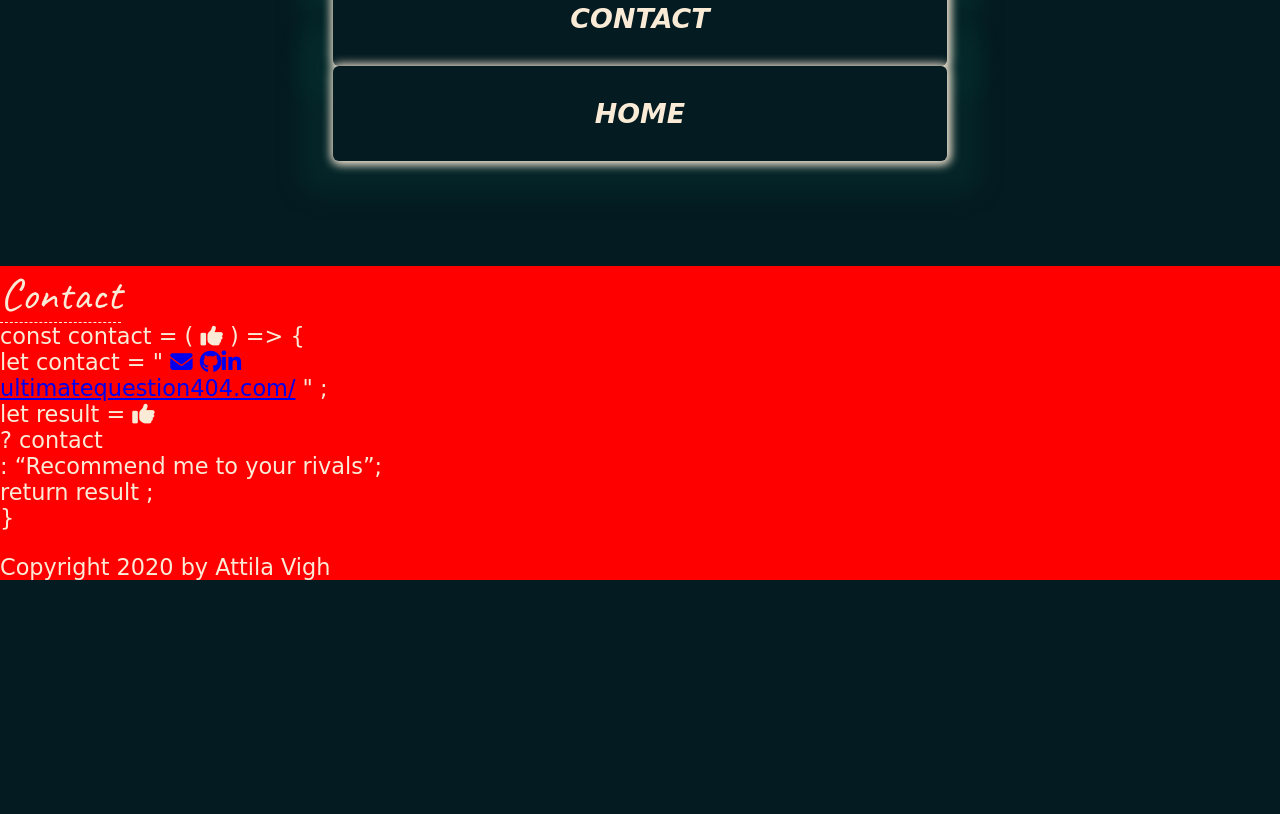
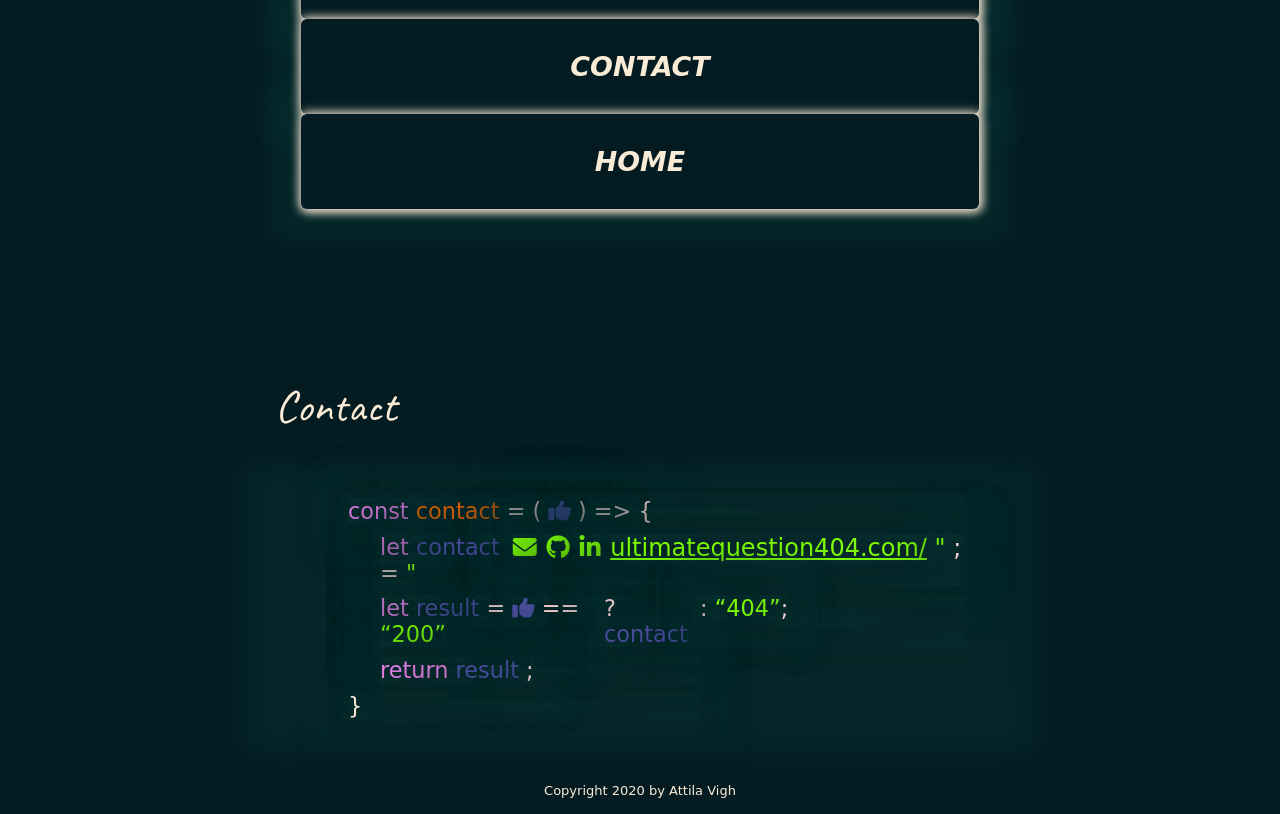
Before and after one commit to Attila-Vigh/1is2nd, a website: page builds/resume/index.html in a window 1280 px wide. Shown: the part 1220-2034 px from the top of the page. Before the commit the page ends 1822 px from the top, so only its background shows below. Drawn offline with Linux system fonts and the light colour scheme; a web font is replaced by a local one.

Commit message:
Corrections made on styles. Code cleaning.

```diff
--- a/builds/resume/index.html
+++ b/builds/resume/index.html
@@ -4,13 +4,10 @@
     <meta charset="UTF-8">
     <meta name="viewport" content="width=device-width, initial-scale=1.0">
     <script src="https://use.fontawesome.com/6e47fdd73a.js"></script>
-    <link rel="stylesheet" href="https://fonts.googleapis.com/css?family=Caveat|Open+Sans:400,700">
     <link rel="stylesheet" href="css/style.css">
     <title>Attila Vigh | Resume</title>
 </head>
 <body>
-<!-- <div class="container"> -->
-
     <script async src="js/script.js"></script>
 
     <header id="home">
@@ -44,10 +41,8 @@
     <main>
         <section id="about" class="panel " >
                 <div class="about">
-                    <div class="profile-img">
-                        <img src="img/attila-vigh-profile.jpg" alt="profile image">
-                    </div>
-                    <!-- <div class="about-info"> -->
+                    <img class="profile-img" src="img/attila-vigh-profile.jpg" alt="profile image">
+                    <div class="empty"></div>
                     <h1 class="profile-name">Attila Vigh</h1>
                     <div class="job-title">
                         <span id="jr">jr.</span>
@@ -55,7 +50,6 @@
                     </div>
                     <p class="moto"><i><q>If something works properly, we have to find out why.</q></i></p>
                     <a href="attilavigh-cv.pdf" class="download" download >Download CV</a>
-                        <!-- </div> -->
                 </div>
             </section>
             <section id="skills" class="panel">
@@ -151,7 +145,7 @@
 
         </ul>
     </nav>
-    <footer >
+    <aside >
         <div id="contact">
             <h2>Contact</h2>
             <div class="contact">
@@ -164,28 +158,32 @@
                     <span class="typoSign"> => </span>
                     <span class="typoSign"> { </span>
                 </div>
-                <div class="firstLet">
+                <span class="firstLet">
 
                     <span class="violet ">let </span><span class="blue">contact <span class="typoSign"> = </span> </span>
                     <span class="green">&quot</span>
+                </span>
+                <span class="contact-details">
                     <a href="attilavigh.contact@gmail.com"><i class="fa fa-envelope" aria-hidden="true"></i><span class="sr-only"></span></a>
                     <a href="https://github.com/Attila-Vigh  "><i class="fa fa-github" aria-hidden="true"></i><span class="sr-only"></span</a>
                     <a href="https://www.linkedin.com/in/attila-vigh"><i class="fa fa-linkedin" aria-hidden="true"></i><span class="sr-only"></span></a>
-                </div>
-
-                <div class="webURL">
+                    <span class="webURL">
                         <a href="https://ultimatequestion404.com/">ultimatequestion404.com/</a>
                         <span class="green">&quot</span>
                         <span class="typoSign">;</span>
-                </div>
+                    </span>
+                </span>
+
                 <div class="secondLet">
                     <span class="violet">let </span><span class="blue">result </span>
                     <span class="typoSign"> = </span> <i class="blue fa fa-thumbs-up" aria-hidden="true"></i><span class="sr-only"></span>
+                    <span class="typoSign"> == </span><span class="green"><q>200</q></span>
                 </div>
                 <div class="ifResult">
-                    <span class="typoSign"> ? </span> <span class="blue">contact </span></div>
+                    <span class="typoSign"> ? </span> <span class="blue">contact </span>
+                </div>
                 <div class="thenResult">
-                        <span class="typoSign"> : </span> <span class="green"><q>Recommend me to your rivals</q></span><span class="typoSign">;</span>
+                        <span class="typoSign"> : </span> <span class="green"><q>404</q></span><span class="typoSign">;</span>
                 </div>
                 <div class="returnResults">
                     <span class="violet">return </span><span class="blue">result <span class="typoSign">;</span>
@@ -194,9 +192,10 @@
                     }
                 </div>
             </div>
+        </div>
+        </aside>
+        <footer>
             <p class="copyright"><span class="shadow">Copyright <script> document.writeln(new Date().getFullYear())</script> by Attila Vigh</span></p>
-        </div>
         </footer>
-<!-- </div>    -->
 </body>
 </html>
--- a/builds/resume/js/script.js
+++ b/builds/resume/js/script.js
@@ -1,10 +1,10 @@
 'use strict'
 
-let width  = window.innerWidth;
-let height = window.innerHeight;
 
 const styleCircle = ()=> {
 
+    let width  = window.innerWidth;
+    let height = window.innerHeight;
     let circle              = document.querySelector('.circle');
         circle              = circle.children;
         // Create an array with all the images
--- a/process/sass/_base.scss
+++ b/process/sass/_base.scss
@@ -27,8 +27,8 @@ h1 {
 	font-size: 3.0em;
 }
 h2 {
+	margin: 4rem 0rem;
 	display: inline-block;
-	border-bottom: 1px dashed $color-primary;
 	font-size: 2.0em;
 }
 h3 {
--- a/process/sass/modules/_about-over-900px.scss
+++ b/process/sass/modules/_about-over-900px.scss
@@ -1,21 +1,18 @@
-@include over( 900px) {
-    grid-template-columns: 1fr 2fr;
+@include over( 730px) {
+    align-items: center;
+    grid-template-columns: 10% 1fr 2fr 10%;
     grid-template-rows: auto;
 	grid-template-areas:
-	"profile-img  profile-name"
-	"profile-img  job-title"
-	"profile-img  moto"
-	"profile-img  download";
-    align-items: center;
+	" ... profile-img  profile-name ... "
+	" ... profile-img  job-title    ... "
+	" ... profile-img  moto         ... "
+	" ... profile-img  download     ... ";
     .profile-img {
         grid-area: profile-img;
         z-index: 100;
-
-        img {
-            width: 80%;
-            border-radius: 50%;
-            box-shadow: 0px 0px 22px 34px #07313169;
-        }
+        width: 100%;
+        border-radius: 50%;
+        align-self: end;
     }
     .profile-name {
         grid-area: profile-name;
@@ -39,5 +36,4 @@
     .download {
         margin-left: 4rem;
     }
-
 }
--- a/process/sass/modules/_about.scss
+++ b/process/sass/modules/_about.scss
@@ -1,22 +1,31 @@
+.empty {
+    max-height: 0;
+}
 .profile-img {
     z-index: 100;
     margin-top: 4rem;
-    img {
-        width: 12rem;
-        border-radius: 50%;
-        box-shadow: 0px 0px 22px 34px #07313169;
-    }
+    width: 12rem;
+    border-radius: 50%;
+    justify-self: center;
+    align-self: center;
+
+}
+.profile-name {
+    align-self: end;
 }
 .job-title {
+    align-self: start;
     span {
         justify-self: end;
+        font-size: small;;
     }
     h2 {
         border-bottom: none;
+        margin-top: 0;
     }
 }
 .download {
-    max-width: 150px;
+    min-width: 150px;
     height: 50px;
     border-radius: 6px;
     background-color: #066;
--- a/process/sass/modules/_footer.scss
+++ b/process/sass/modules/_footer.scss
@@ -1,3 +1,7 @@
 footer {
-	background-color: red;
+	.copyright {
+		margin: 4rem 0 1rem;
+		text-align: center;
+		font-size: small;
+	}
 }
--- a/process/sass/modules/_main.scss
+++ b/process/sass/modules/_main.scss
@@ -1,9 +1,11 @@
+main {
+	padding-top: 3rem;
+}
 .panel {
 	color: $color-primary;
 	font-family: $font-base;
 	max-height: 0;
 	overflow: hidden;
-	z-index: -100;
 	opacity: 0.0;
 	transition: all 1s ease-in-out;
 	&.show {
@@ -22,7 +24,7 @@
 	".	about    ."
 	".	skills   ."
 	". education .";
-	@include over( 600px) {
+	@include over( 730) {
 		grid-template-columns: 10% 1fr 10%;
 		}
 	.about,
@@ -32,21 +34,27 @@
 		flex-direction: column;
 	}
 	.about {
-
+		padding-top: 10rem;
 		grid-area: about;
 		text-align: center;
 		display: grid;
-		grid-template-rows: 2.4fr 1fr 1fr 1fr 1fr;
+		grid-template-rows: 0 1.4fr .6fr .6fr .6fr .6fr;
 		grid-template-areas:
+			"empty"
 			"profile-img"
 			"profile-name"
 			"moto"
 			"job-title"
 			"download";
+		.profile-img,
 		.profile-name,
 		.moto,
 		.job-title,
 		.download {
+			& * {
+				background-image: radial-gradient( #073131bb, #07313100 50%, #073131bb 100%);
+				box-shadow: 0px 0px 22px 34px #07313119;
+			}
 			background-color: $color-shadow;
 			box-shadow: 0px 0px 22px 34px $color-shadow;
 		}
@@ -56,7 +64,6 @@
 	.skills,
 	.education {
 		h2 {
-			margin: 4rem 0rem;
 			display: inline-table;
 		}
 		div, p {
@@ -98,9 +105,9 @@
 			30%, 50%, 70% { transform: translate3d(-4px, 0, 12px);}
 			40%, 60% { transform: translate3d(4px, 0, 12px);}
 		}
-		@include over(600px){
+		@include over(730px){
 			display: grid;
-			grid-template-columns: 1fr 600px 1fr;
+			grid-template-columns: 1fr 730px 1fr;
 			grid-template-areas:
 				" . skills-title 		. "
 				" . persoal-description . "
@@ -112,16 +119,13 @@
 			.persoal-description { 	grid-area: persoal-description;}
 			.tech-title 		 {	grid-area: tech-title		  ;}
 			.technologies 		 {	grid-area: technologies		  ;}
-			h2 {
-				border-bottom: 0;
-			}
 		}
 	}
 	.education {
 		grid-area: education;
-		@include over(600px){
+		@include over(730px){
 			display: grid;
-			grid-template-columns: 1fr 600px 1fr;
+			grid-template-columns: 1fr 730px 1fr;
 			grid-template-areas:
 				" . education-title   . "
 				" . education-detalis . ";
@@ -129,9 +133,6 @@
 			justify-content: center;
 			.education-title	{	grid-area: education-title  ;}
 			.education-detalis	{	grid-area: education-detalis;}
-			h2 {
-				border-bottom: 0;
-			}
 		}
 	}
 }
--- a/process/sass/modules/_navigation.scss
+++ b/process/sass/modules/_navigation.scss
@@ -28,9 +28,13 @@ nav {
 				transition: 			background-color 0.4s ease-in-out,
 										perspective 0.8s;
 				&:hover, &.active {
-				 	background-image:   linear-gradient($color-primary-bg, $color-secondary-bg 50%, $color-primary-bg 100%);
 					color:				$color-secondary;
+					border: 			1px dotted #faebd744;
 					box-shadow: 		1px 1px 10px 5px $color-primary;
+					box-shadow:  		1px 1px 10px 3px #faebd744;
+					text-shadow: 		0 0 13px #faebd744, 0 0 15px #faebd744;
+					background-image:   linear-gradient($color-primary-bg, $color-secondary-bg 50%, $color-primary-bg 100%);
+					background-image: 	linear-gradient(#041b21 0%,#faebd744 50% , #041b21 100%);
 					perspective: 		1000px;
 
 				}
@@ -41,9 +45,9 @@ nav {
 				justify-content: center;
 				align-items:	 baseline;
 			}}}
-	@include over(600px){
+	@include over(730px){
 
-		width: 666px;
+		width: 	730px;
 		margin: 5rem auto;
 	}
 }
--- a/process/sass/style.scss
+++ b/process/sass/style.scss
@@ -9,4 +9,5 @@
 @import "modules/header";
 @import "modules/main";
 @import "modules/navigation";
+@import "modules/contact";
 @import "modules/footer";
```
Also changed, not shown: builds/resume/css/style.css. Lines whose indentation alone changed are shown as unchanged.
